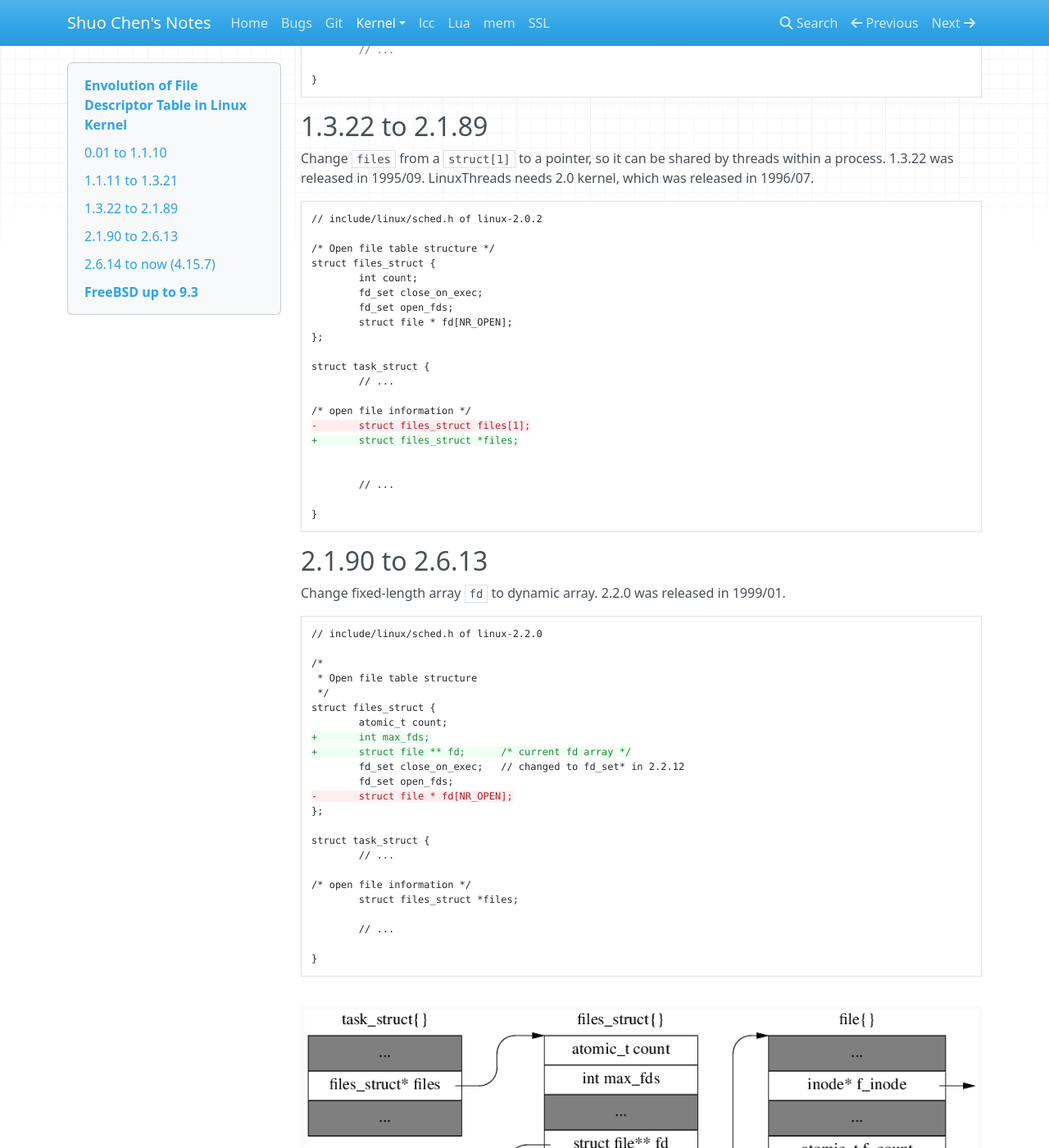
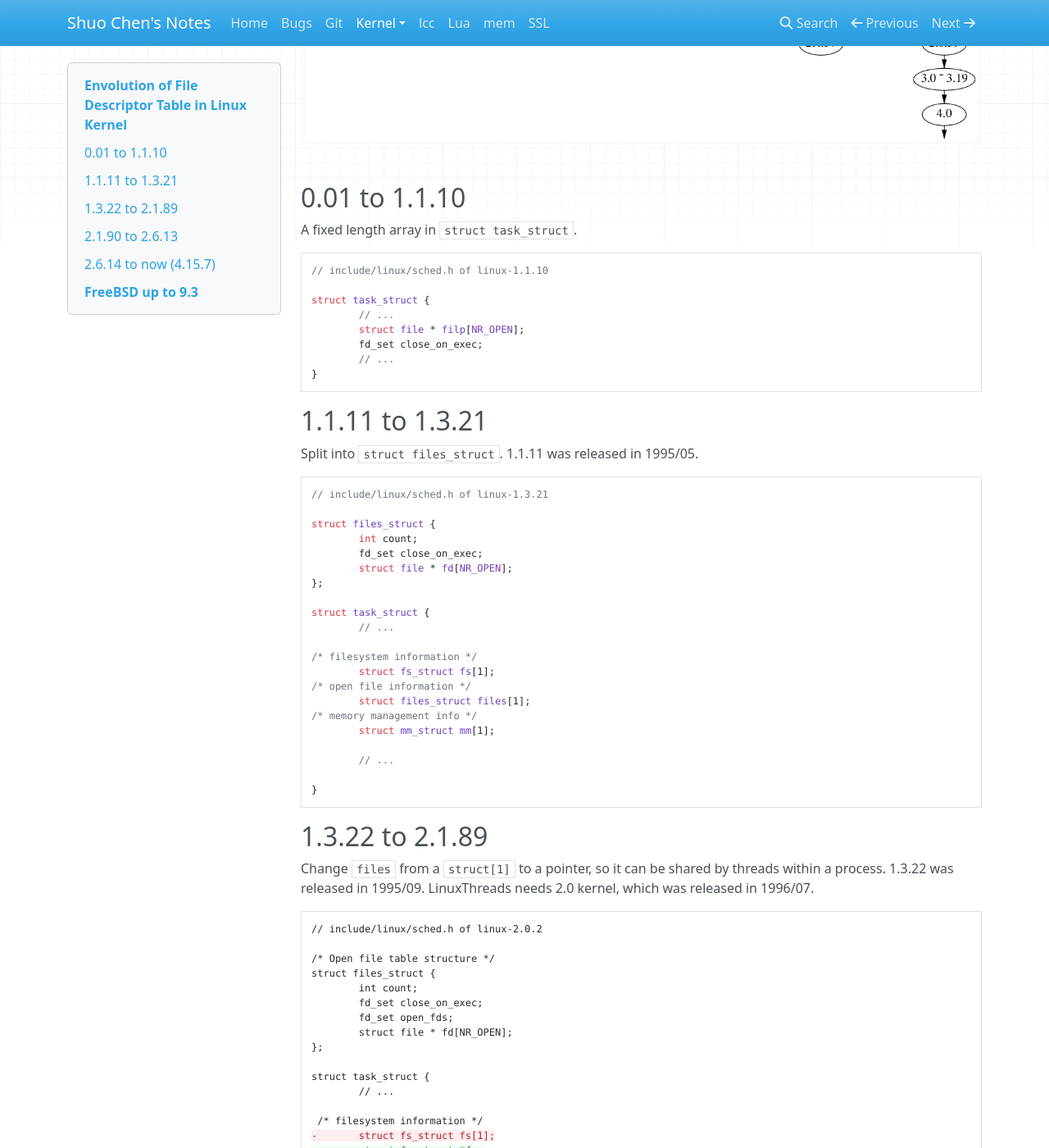
Before and after one commit to chenshuo/notes, an MkDocs documentation site: the page built from docs/kernel/file-descriptor-table.md, in a window 1280 px wide and 1400 px high, scrolled down 757 px. Shown: the whole window at 82% size. Built offline with MkDocs 1.6.1, drawn with Linux system fonts in a browser that asks for light colours; nearby versions of some CDN libraries; old or Windows-style settings are respelled for this version of MkDocs; some of the changed text lies outside the part shown.

Commit message:
add kernel/releases.png

```diff
--- a/docs/kernel/file-descriptor-table.md
+++ b/docs/kernel/file-descriptor-table.md
@@ -1,4 +1,6 @@
 # Envolution of File Descriptor Table in Linux Kernel
+
+![releases](releases.png)
 
 ## 0.01 to 1.1.10
 
@@ -32,8 +34,12 @@
 struct task_struct {
         // ...
 
+/* filesystem information */
+        struct fs_struct fs[1];
 /* open file information */
         struct files_struct files[1];
+/* memory management info */
+        struct mm_struct mm[1];
 
         // ...
 
@@ -59,7 +65,13 @@
 struct task_struct {
         // ...
 
-/* open file information */
+ /* filesystem information */
+-       struct fs_struct fs[1];
++       struct fs_struct *fs;
+ /* open file information */
+-       struct files_struct files[1];
++       struct files_struct *files;
+ /* open file information */
 -       struct files_struct files[1];
 +       struct files_struct *files;
 
```
Also changed, not shown: docs/kernel/releases.png (added).
